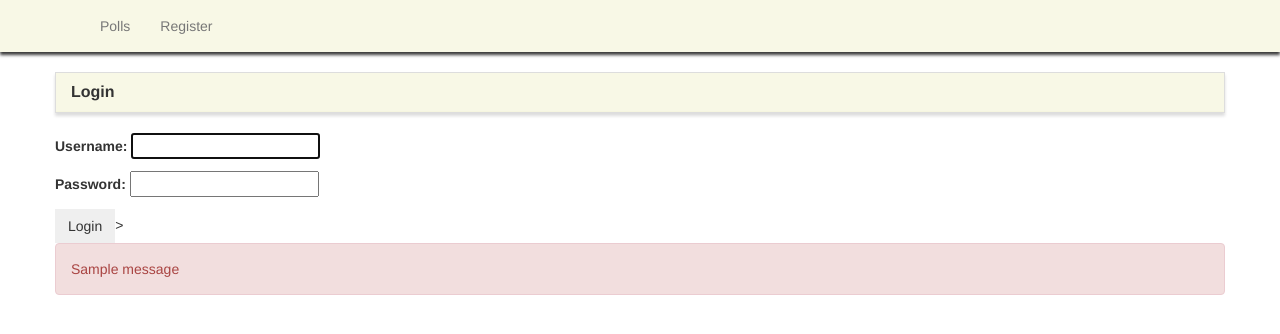
After one commit to RajeshChilagani/PollsApp, a Django app: page /poll/login/ in a window 1280 px wide. The commit adds this page. Shown: the top 334 px of the page. Run offline with Django 3.2, Linux system fonts and the light colour scheme; tables that the repository leaves empty hold one stand-in row (values such as "Sample post"); one stand-in notice (Sample message) is shown; some libraries are stand-ins or nearby versions.

Commit message:
Login & Register

```diff
--- a/poll/templates/poll/base.html
+++ b/poll/templates/poll/base.html
@@ -27,6 +27,9 @@
 					<ul class="nav navbar-nav">
 						<li><a href="{% url 'poll:index' %}">Polls</a></li>
 					</ul>
+					<ul class="nav navbar-nav">
+						<li><a href="{% url 'poll:registerpage' %}">Register</a></li>
+					</ul>
 				</div>
 			</div>
 		</nav>
--- /dev/null
+++ b/poll/templates/poll/login.html
@@ -0,0 +1,22 @@
+{% extends "poll/base.html" %}
+{% block main %}
+<div class="row">
+    <div class="panel panel-default">
+        <div class="panel-heading">
+            <h3 class="panel-title">Login</h3>
+        </div>
+    </div>
+    <form method ="POST", action="">
+        {% csrf_token %}
+        {{form.as_p}}
+        <button class="btn" type="submit">Login</button>>
+    </form>
+    {% if messages%}
+        {% for message in messages %}
+        <div class="alert alert-danger">
+            {{message}}
+        </div>
+    {% endfor %}
+    {% endif %}
+</div>
+{% endblock %}
--- a/poll/urls.py
+++ b/poll/urls.py
@@ -4,6 +4,9 @@ from . import views
 app_name = 'poll'
 urlpatterns = [
     path('',views.IndexView.as_view(), name='index'),
+    path('register/',views.register_page,name='registerpage'),
+    path('login/',views.login_page,name='loginpage'),
+    path('logout/',views.logout_page,name='logoutpage'),
     path('test', views.test, name='test'),
     path('<int:pk>/', views.DetailView.as_view(), name='detail'),
     path('<int:pk>/results/',views.ResultsView.as_view(), name='results'),
--- a/poll/views.py
+++ b/poll/views.py
@@ -1,10 +1,44 @@
 from django.http import HttpResponse, HttpResponseRedirect
-from django.shortcuts import render, get_object_or_404
+from django.shortcuts import render, get_object_or_404, redirect
 from django.urls import reverse
 from django.views import generic
+from django.contrib.auth.forms import UserCreationForm,AuthenticationForm
+from django.contrib.auth import login, logout, authenticate
+from django.contrib import messages
 
 from .models import Choice, Question
 # Create your views here.
+def register_page(request):
+    form = UserCreationForm()
+
+    if request.method == 'POST':
+        form = UserCreationForm(request.POST)
+        if form.is_valid():
+            form.save()
+            messages.success(request,'Account is created')
+
+    return render(request,'poll/register.html',{'form':form})
+def login_page(request):
+    form = AuthenticationForm()
+
+    if request.method == 'POST':
+        form = AuthenticationForm(request,data=request.POST)
+        if form.is_valid():
+            username = form.cleaned_data.get('username')
+            password = form.cleaned_data.get('password')
+            user = authenticate(username=username,password=password)
+            if user is not None:
+                login(request, user)
+                messages.info(request,'Login in succssfully')
+                return redirect("poll:index")
+            else:
+                messages.error(request,'Login failed. Check username or password')
+        else:
+            messages.error(request,'Invalid')
+    return render(request,'poll/login.html',{'form':form})
+def logout_page(request):
+    logout(request)
+    return redirect("poll:index")
 def index(request):
     latest_question_list = Question.objects.order_by('-pub_date')[:5]
     context = {
```
Also changed, not shown: poll/models.py (+12 -0 lines), poll/templates/poll/register.html (added, +16 -0 lines), db.sqlite3.
